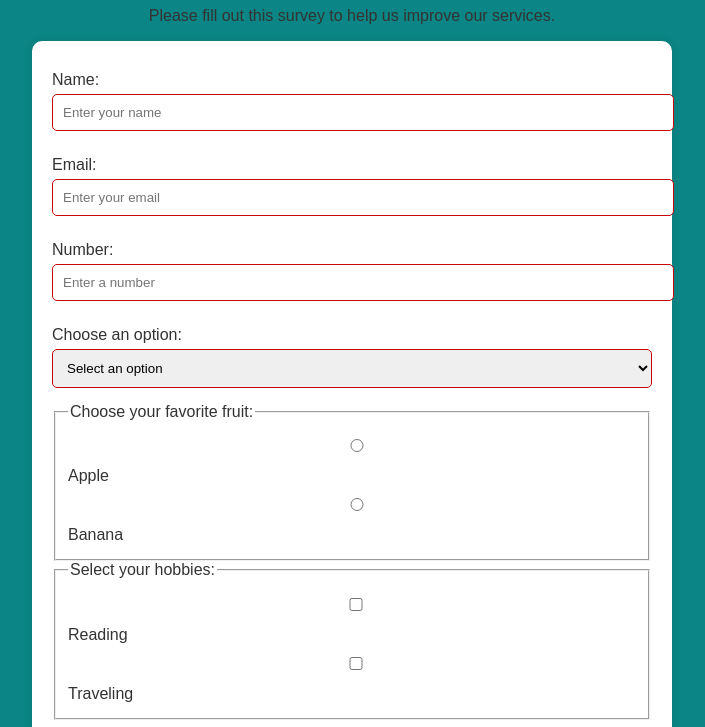
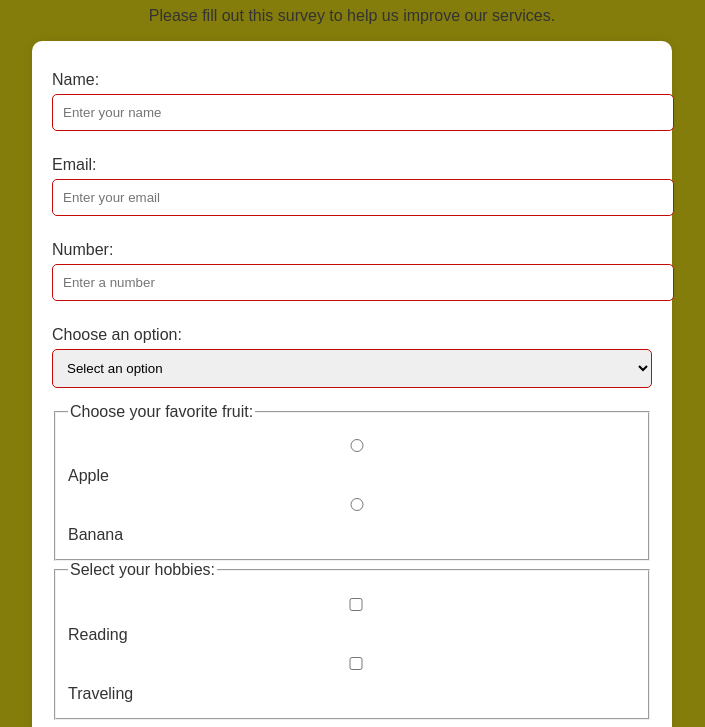
Before and after one commit to crispinini/FORMULARIO, a plain HTML site: page index.html in a window 1280 px wide. Shown: the part 73-800 px from the top of the page, without its empty margins (288-993 px from the left). Drawn offline with Linux system fonts and the light colour scheme.

Commit message:
cambio de color

```diff
--- a/styles.css
+++ b/styles.css
@@ -2,7 +2,7 @@ body {
     width: 100%;
     height: 100vh;
     margin: 0;
-    background-color: #0b8585; /* Azul cielo */
+    background-color: #857d0b; /* Azul cielo */
     color: #333; /* Color del texto */
     font-family: Arial, sans-serif; /* Fuente por defecto */
 }
```
